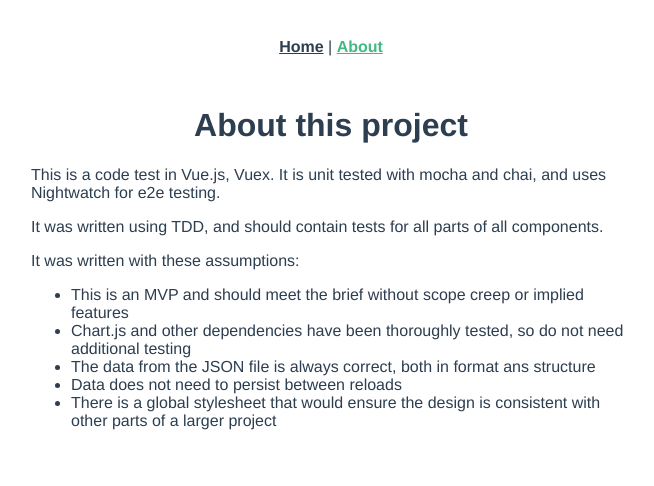
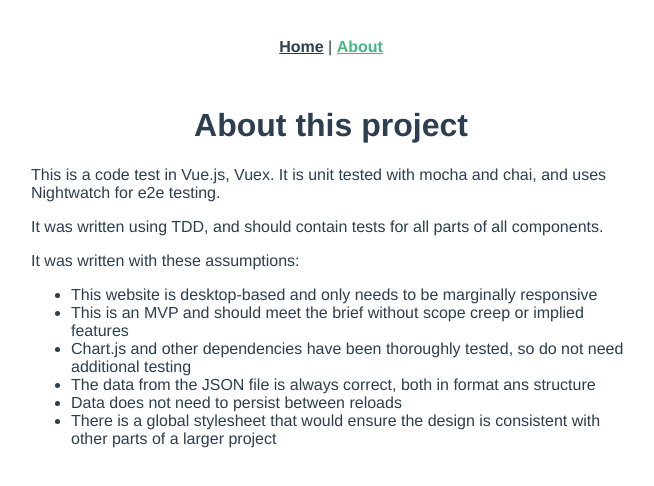
Before and after one commit to AlexOwen/example-vue-code-test, a Vue app: page /about in a window 1280 px wide. Shown: the top 486 px of the page, without its empty margins (309-963 px from the left). Built offline with nearby package versions, Linux system fonts and the light colour scheme.

Commit message:
add assumption to About page

```diff
--- a/src/views/About.vue
+++ b/src/views/About.vue
@@ -6,6 +6,7 @@
     <p>It was written using TDD, and should contain tests for all parts of all components.</p>
     <p>It was written with these assumptions:</p>
     <ul>
+      <li>This website is desktop-based and only needs to be marginally responsive</li>
       <li>This is an MVP and should meet the brief without scope creep or implied features</li>
       <li>Chart.js and other dependencies have been thoroughly tested, so do not need additional
         testing</li>
```
